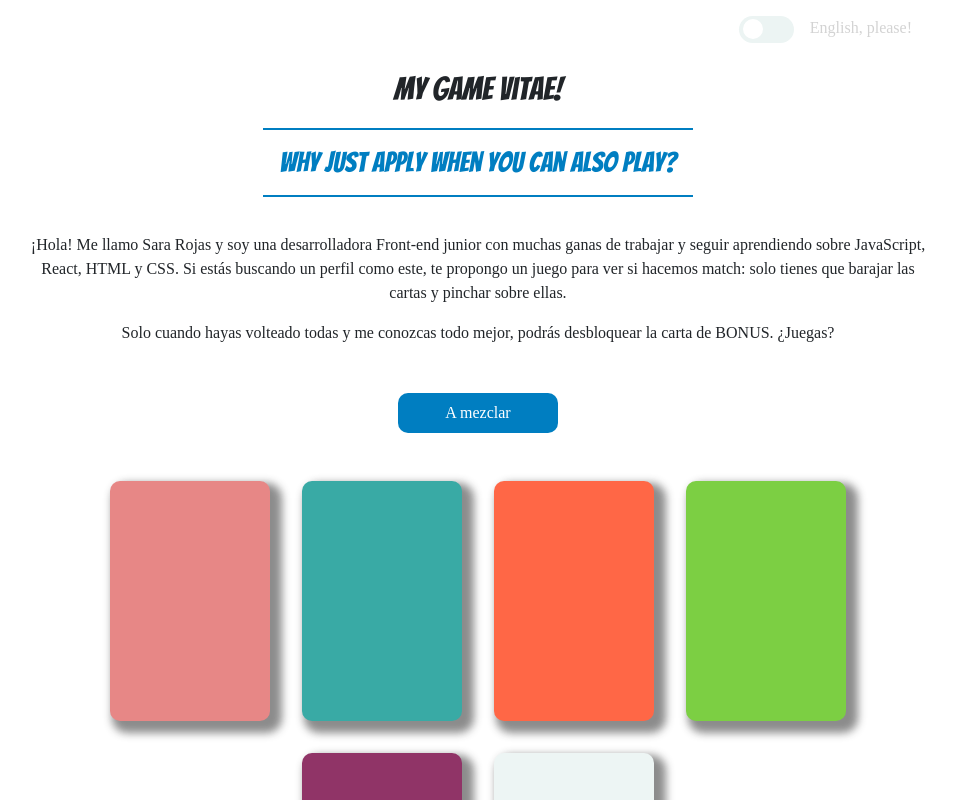
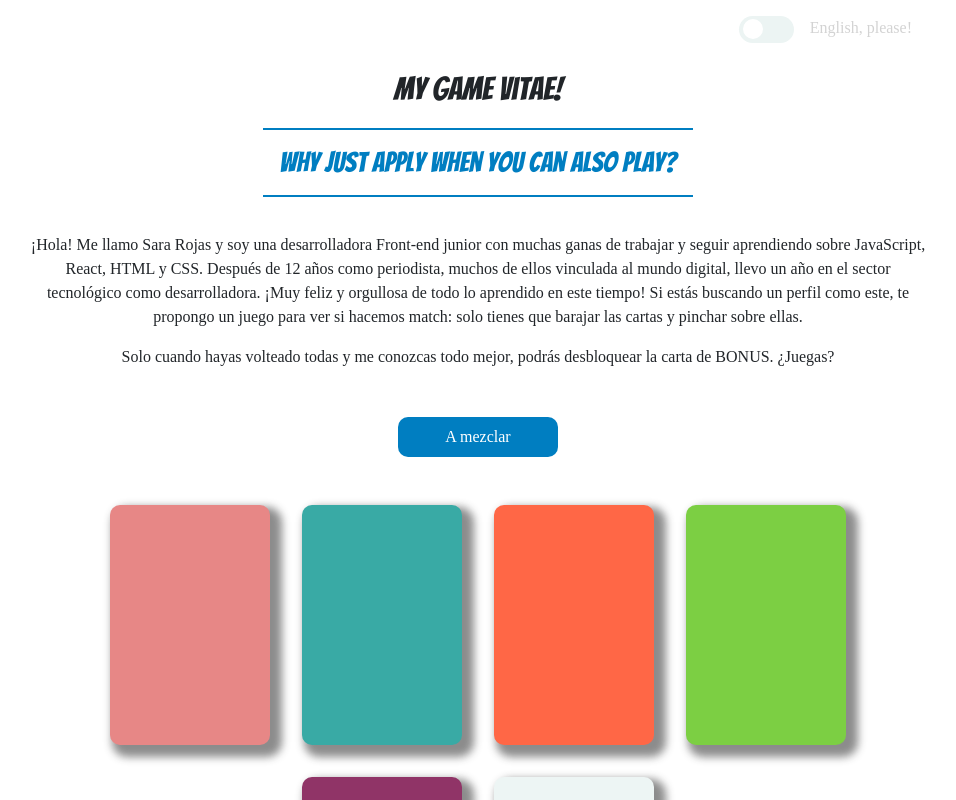
Before and after one commit to srojasz/project-1, a React (Create React App) app: page / in a window 1280 px wide. Shown: the top 800 px of the page, without its empty margins (162-1118 px from the left). Built offline with nearby package versions, Linux system fonts and the light colour scheme; a web font is replaced by a local one.

Commit message:
improve texts

```diff
--- a/src/components/App.js
+++ b/src/components/App.js
@@ -7,7 +7,7 @@ import "../stylesheets/app.scss";
 function App() {
   const spanishTexts = {
     starterText:
-      "¡Hola! Me llamo Sara Rojas y soy una desarrolladora Front-end junior con muchas ganas de trabajar y seguir aprendiendo sobre JavaScript, React, HTML y CSS. Si estás buscando un perfil como este, te propongo un juego para ver si hacemos match: solo tienes que barajar las cartas y pinchar sobre ellas.",
+      "¡Hola! Me llamo Sara Rojas y soy una desarrolladora Front-end junior con muchas ganas de trabajar y seguir aprendiendo sobre JavaScript, React, HTML y CSS. Después de 12 años como periodista, muchos de ellos vinculada al mundo digital, llevo un año en el sector tecnológico como desarrolladora. ¡Muy feliz y orgullosa de todo lo aprendido en este tiempo! Si estás buscando un perfil como este, te propongo un juego para ver si hacemos match: solo tienes que barajar las cartas y pinchar sobre ellas.",
     secondaryText:
       "Solo cuando hayas volteado todas y me conozcas todo mejor, podrás desbloquear la carta de BONUS. ¿Juegas?",
     shuffleButton: "A mezclar",
@@ -18,7 +18,7 @@ function App() {
 
   const englishTexts = {
     starterText:
-      "Hi! My name is Sara Rojas and I am a junior Front-end developer eager to work and continue learning about JavaScript, React, HTML and CSS. If you are looking for a profile like this, I suggest you a game to see if we can match : you just have to shuffle the cards and click on them.",
+      "Hi! My name is Sara Rojas and I am a junior Front-end developer eager to work and continue learning about JavaScript, React, HTML and CSS. After 12 years as a journalist, many of them linked to the digital world, I have been in the technology sector for a year as a developer. So happy and proud of everything learned in this time! If you are looking for a profile like this, I suggest you a game to see if we can match : you just have to shuffle the cards and click on them.",
     secondaryText:
       "Only when you have turned them all over and you know me all better, you can unlock the BONUS card. You play?",
     shuffleButton: "Shuffle now!",
```
